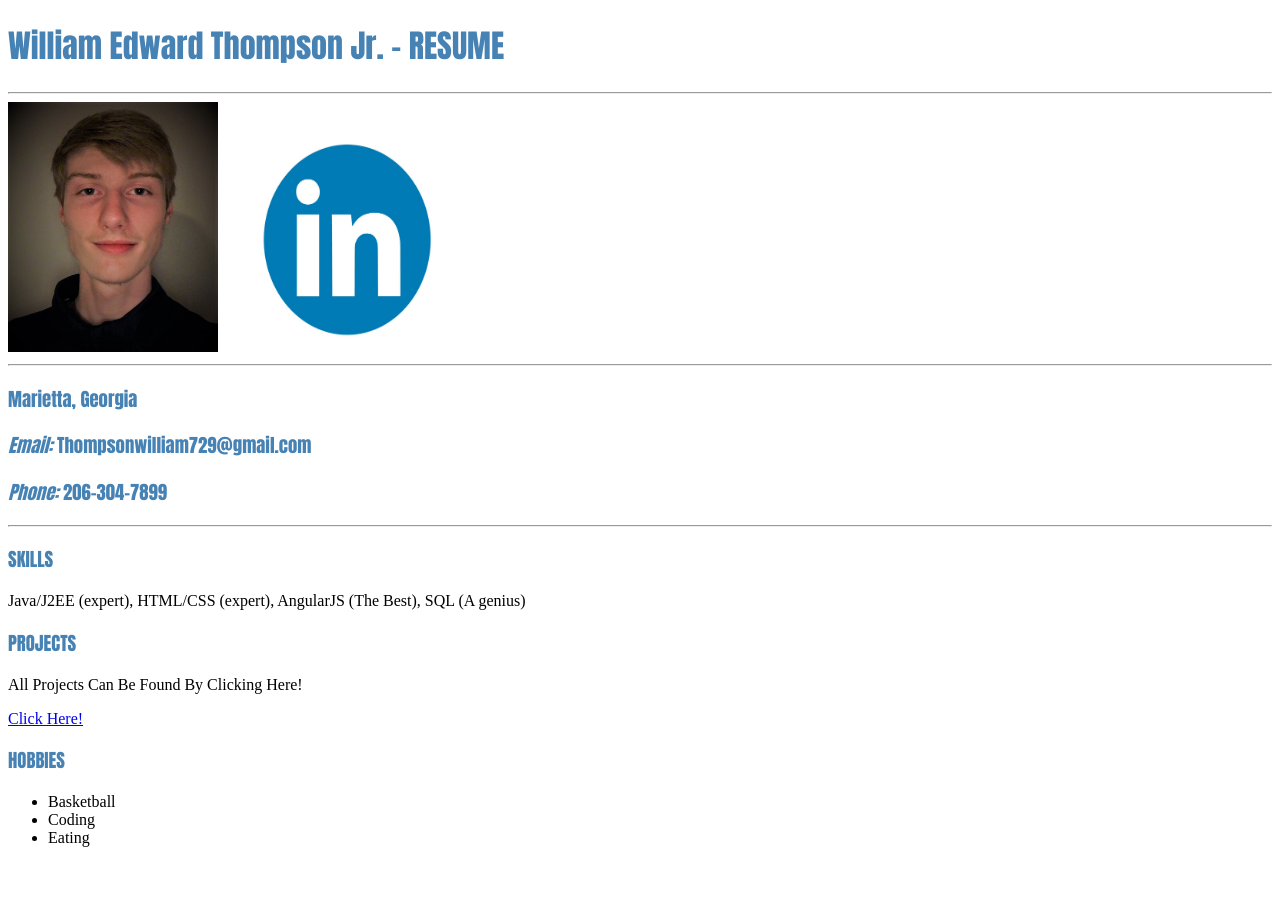
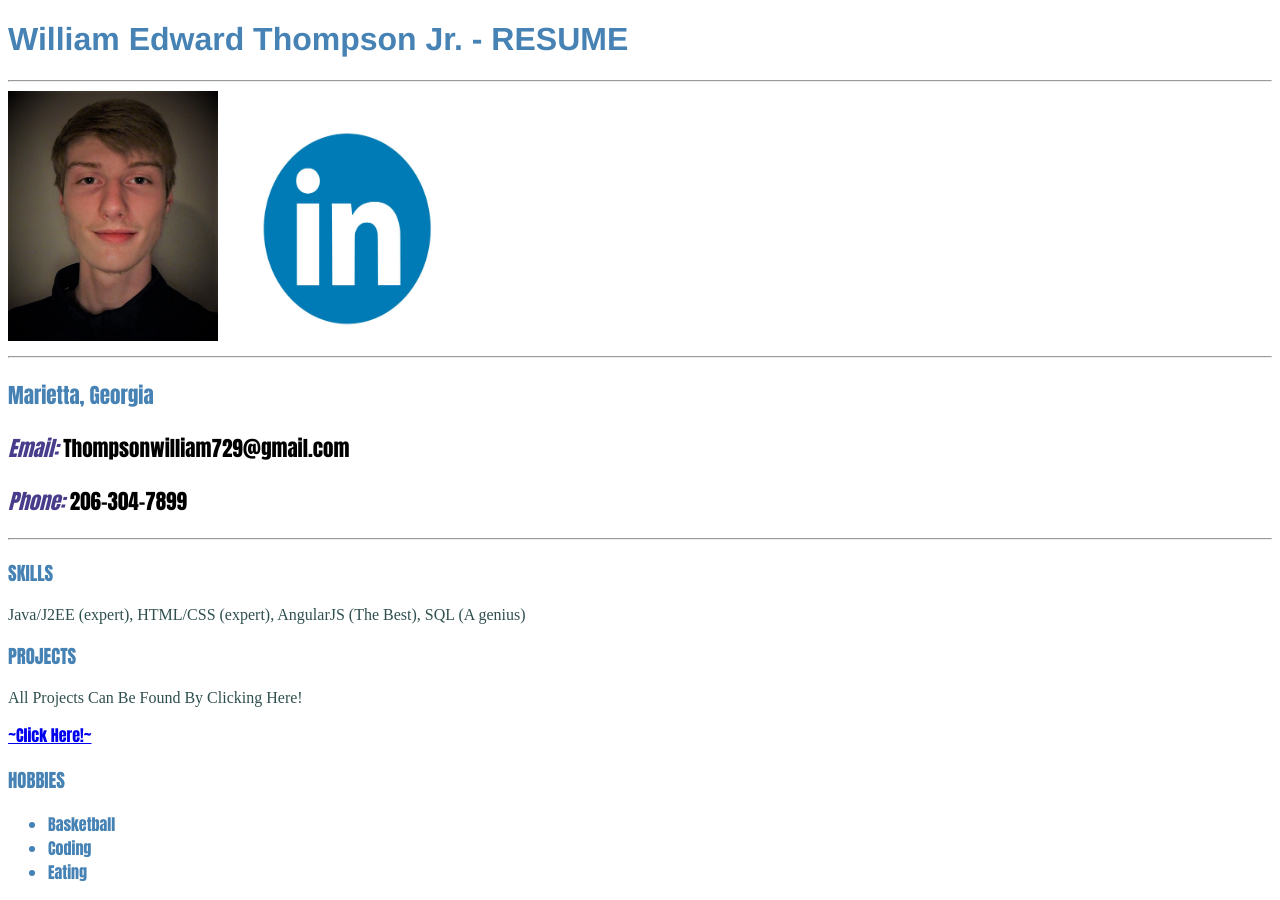
Before and after one commit to Frosty1212/HTML101, a plain HTML site: page Resume/index.html in a window 1280 px wide. Before the commit the page ends 863 px from the top, so only its background shows below. Drawn offline with Linux system fonts and the light colour scheme.

Commit message:
More CSS

```diff
--- a/Resume/index.html
+++ b/Resume/index.html
@@ -8,23 +8,27 @@
 </head>
 <body>
     <div>
-        <div id="heading">
-         <b><h1>William Edward Thompson Jr. - RESUME</h1></b>
+        <div class="title">
+            <b><h1>William Edward Thompson Jr. - RESUME</h1></b>
+        </div>
+        <div class="heading">
          <hr>
          <img src="meWilliam3.jpg" height="250" width="210"> <a href="https://www.linkedin.com/in/william-thompson-04046a1a0/" target="_blank">
             <img src="Linkden-logo.jpg" height="225" width="250"> </a>
          <hr>
+         <div>
          <h3>Marietta, Georgia</h3>
+         </div>
          <h3> <i>Email:</i> Thompsonwilliam729@gmail.com </h3>
          <h3> <i>Phone:</i> 206-304-7899</h3>
         </div>
         <hr>
-        <div>
+        <div class="mainText">
          <h3>SKILLS</h3>
          <p>Java/J2EE (expert), HTML/CSS (expert), AngularJS (The Best), SQL (A genius)</p>
          <h3>PROJECTS</h3>
          <p> All Projects Can Be Found By Clicking Here!</p>
-         <a href="https://github.com/Frosty1212">Click Here!</a>
+         <a href="https://github.com/Frosty1212">~Click Here!~</a>
          <h3>HOBBIES</h3>
          <ul>
              <li>Basketball</li>
--- a/Resume/styles.css
+++ b/Resume/styles.css
@@ -1,9 +1,26 @@
-h1 {
-    color:steelblue;
+.heading {
+    color:black;
     font-family: Impact, Haettenschweiler, 'Arial Narrow Bold', sans-serif;
+    font-size: large;
 }
-
-h3{
+.heading > h3 > i{
+    color:darkslateblue;
+    font-family: Impact, Haettenschweiler, 'Arial Narrow Bold', sans-serif
+}
+.heading > div > h3{
     color:steelblue;
     font-family: Impact, Haettenschweiler, 'Arial Narrow Bold', sans-serif
 }
+.mainText {
+    color:steelblue;
+    font-family: Impact, Haettenschweiler, 'Arial Narrow Bold', sans-serif
+}
+
+.mainText > p {
+    color:darkslategray;
+    font-family: 'Times New Roman', Times, serif
+}
+.title {
+    color:steelblue;
+    font-family: 'Franklin Gothic Medium', 'Arial Narrow', Arial, sans-serif
+}
```
